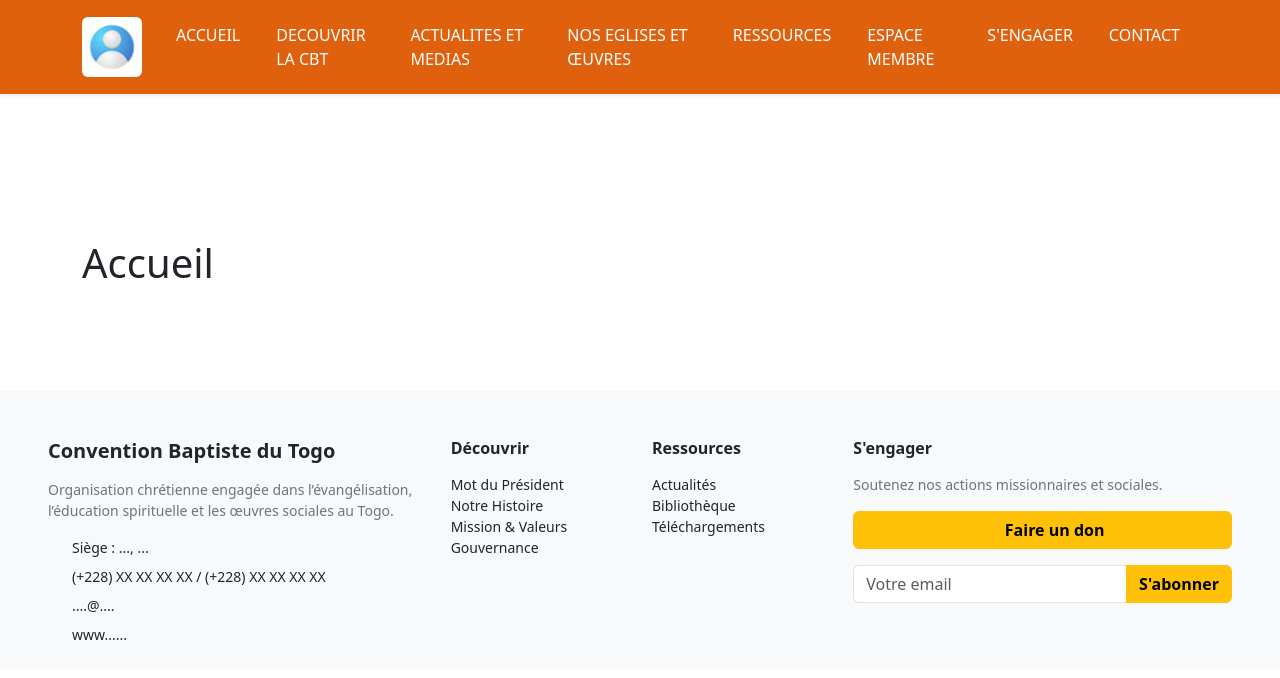
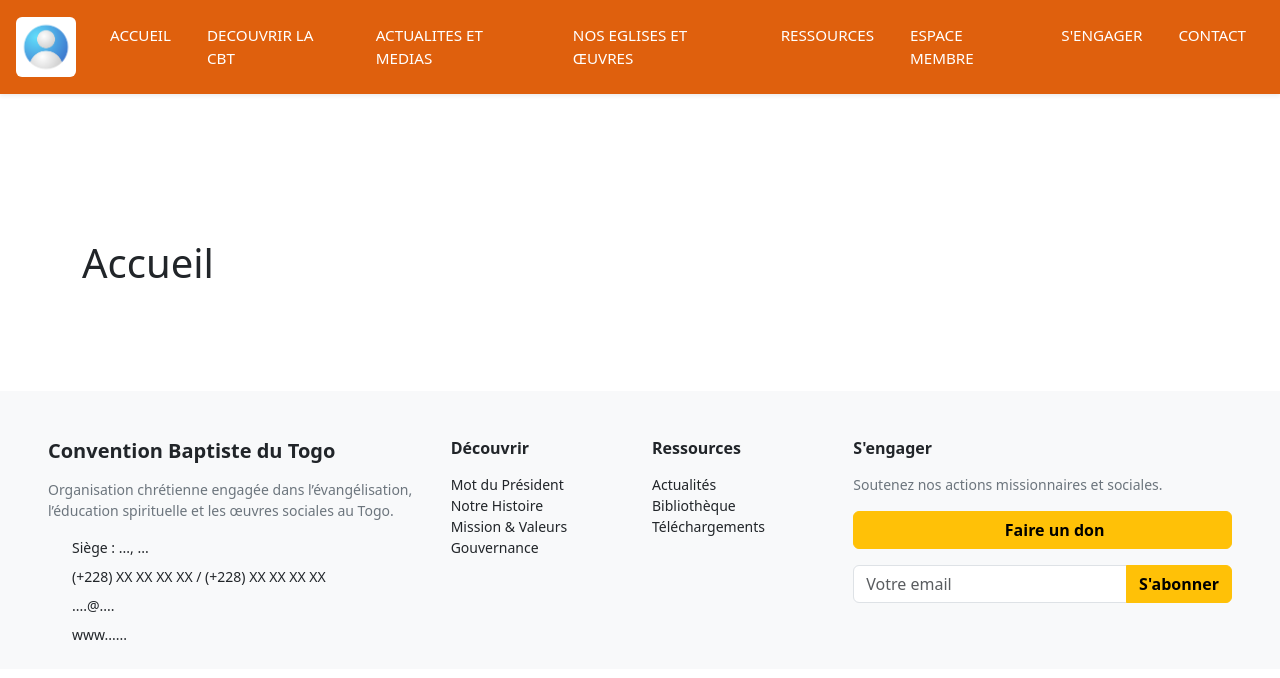
Before and after one commit to KifK2f/projet_cbt, a React (Vite) app in the folder projet_cbt/: page / in a window 1280 px wide. Shown: the top 678 px of the page. Built offline with nearby package versions, Linux system fonts and the light colour scheme; some icons are missing.

Commit message:
Navbar complet Ok

```diff
--- a/projet_cbt/src/assets/css/navbar.css
+++ b/projet_cbt/src/assets/css/navbar.css
@@ -110,3 +110,7 @@ nav {
   object-fit: cover;
   border-radius: 10%;
 }
+
+.nav-link {
+  font-size: 0.95rem;
+}
--- a/projet_cbt/src/components/Navbar.jsx
+++ b/projet_cbt/src/components/Navbar.jsx
@@ -7,8 +7,7 @@ class Navbar extends React.Component {
   render() {
     return (
       <nav className="navbar navbar-expand-lg fixed-top shadow-sm navbar-custom">
-        <div className="container">
-
+          <div className="container-fluid px-0 mx-3">
           {/* Logo */}
           <Link className="navbar-brand text-white" to="/">
             <img src={logo} alt="Logo CBT" className="logo" />
```
